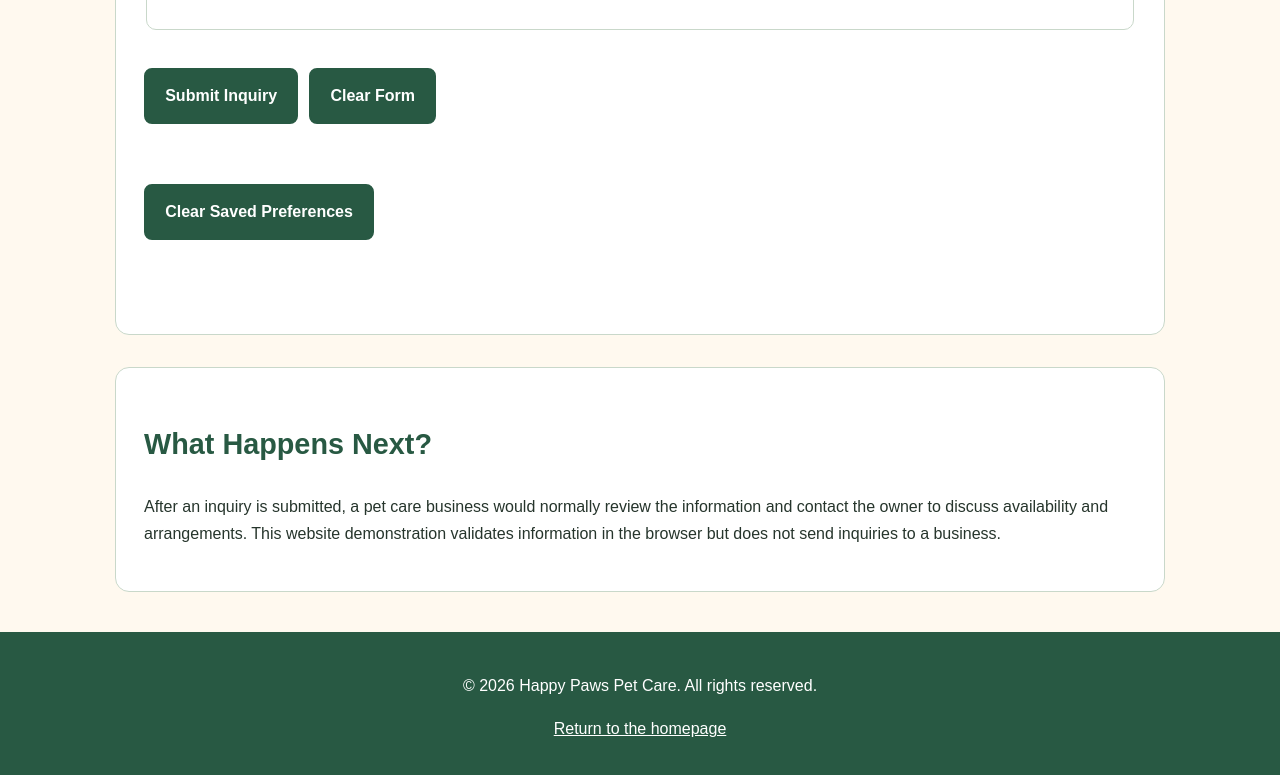
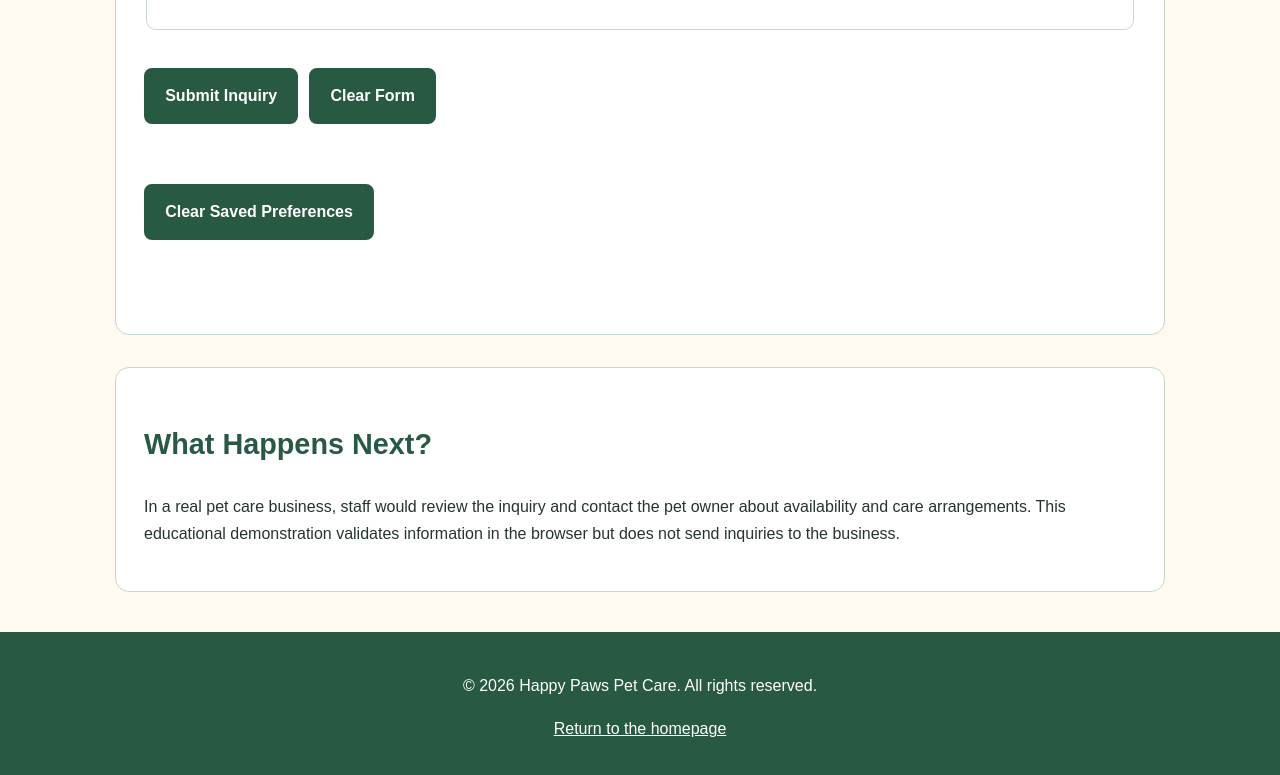
Before and after one commit to gm2k4/Happy-Paws, a plain HTML site: page contact.html in a window 1280 px wide. Shown: the part 1911-2686 px from the top of the page. Drawn offline with Linux system fonts and the light colour scheme.

Commit message:
Update contact.html

```diff
--- a/contact.html
+++ b/contact.html
@@ -160,11 +160,11 @@
         <section>
             <h2>What Happens Next?</h2>
             <p>
-                After an inquiry is submitted, a pet care business
-                would normally review the information and contact
-                the owner to discuss availability and arrangements.
-                This website demonstration validates information
-                in the browser but does not send inquiries to a business.
+                In a real pet care business, staff would review the
+                inquiry and contact the pet owner about availability
+                and care arrangements. This educational demonstration
+                validates information in the browser but does not
+                send inquiries to the business.
             </p>
         </section>
     </main>
```
